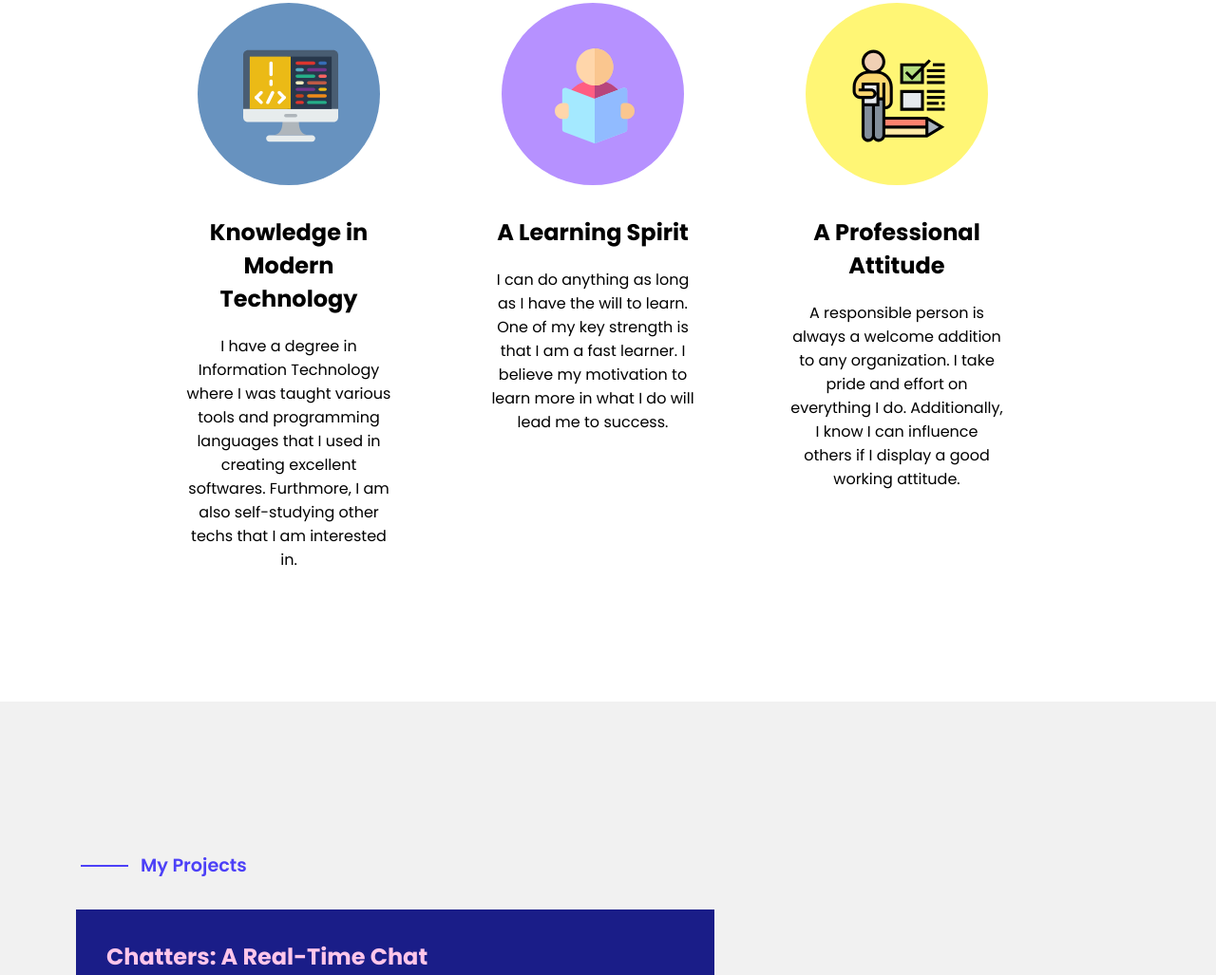
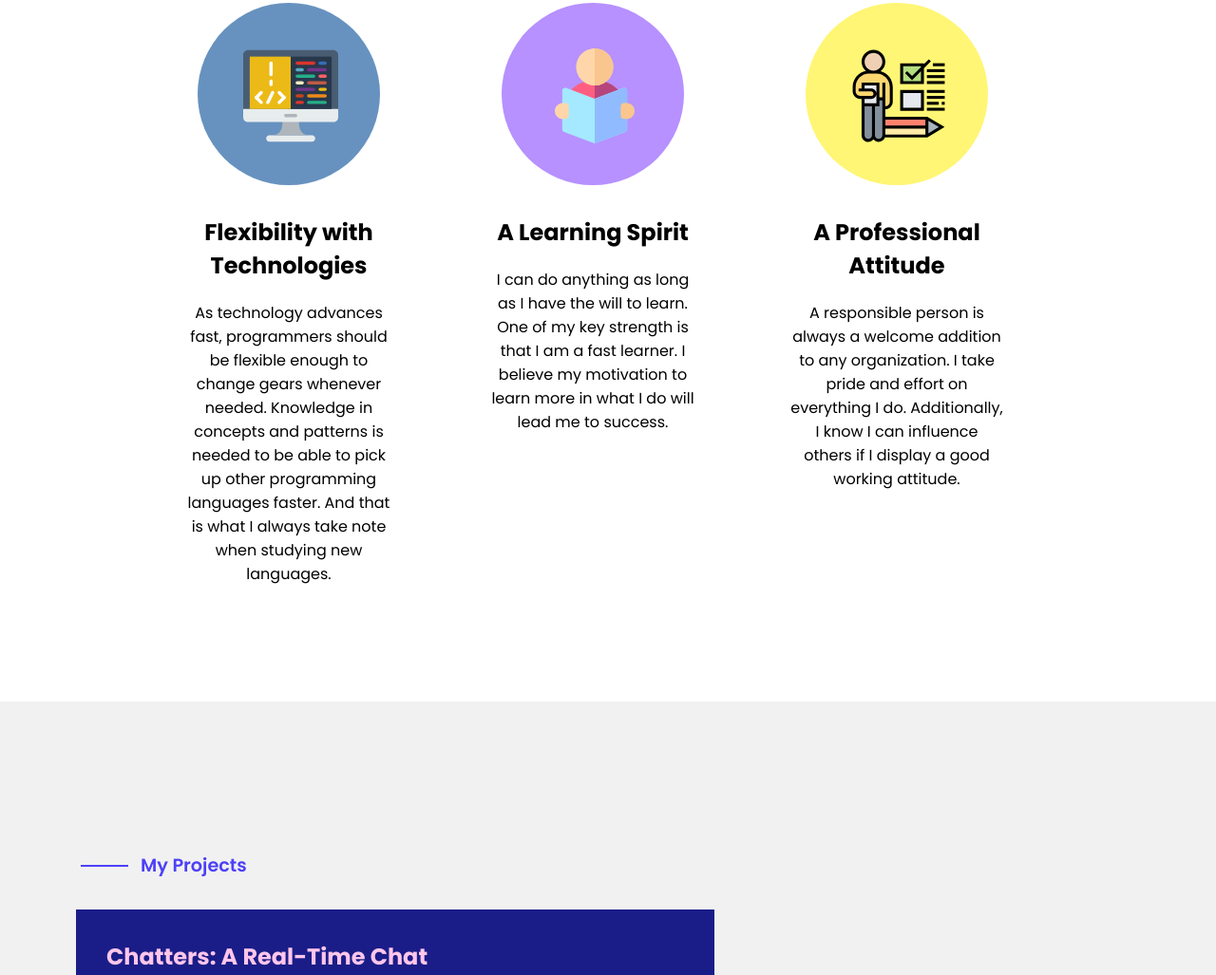
Before and after one commit to JL-08/JL-08.github.io, a plain HTML site: page index.html in a window 1280 px wide. Shown: the part 1968-2995 px from the top of the page at 95% size. Drawn offline with nearby package versions, Linux system fonts and the light colour scheme.

Commit message:
change text of offer content

```diff
--- a/index.html
+++ b/index.html
@@ -213,12 +213,11 @@
               </div>
             </div>
             <div class="text-center">
-              <h1>Knowledge in Modern Technology</h1>
+              <h1>Flexibility with Technologies</h1>
               <p>
-                I have a degree in Information Technology where I was taught
-                various tools and programming languages that I used in creating
-                excellent softwares. Furthmore, I am also self-studying other
-                techs that I am interested in.
+                As technology advances fast, programmers should be flexible enough to change gears whenever needed.
+                Knowledge in concepts and patterns is needed to be able to pick up other programming languages faster.
+                And that is what I always take note when studying new languages.
               </p>
             </div>
           </div>
```
